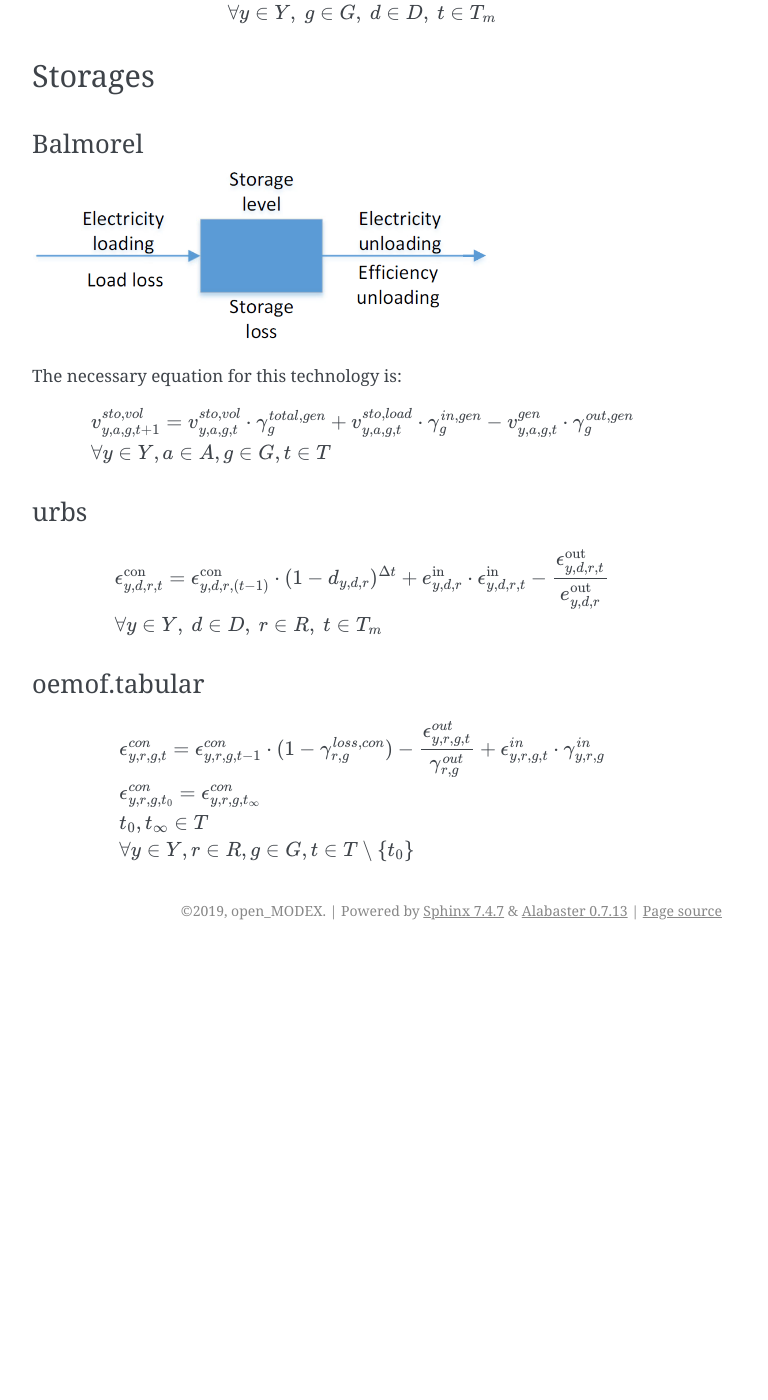
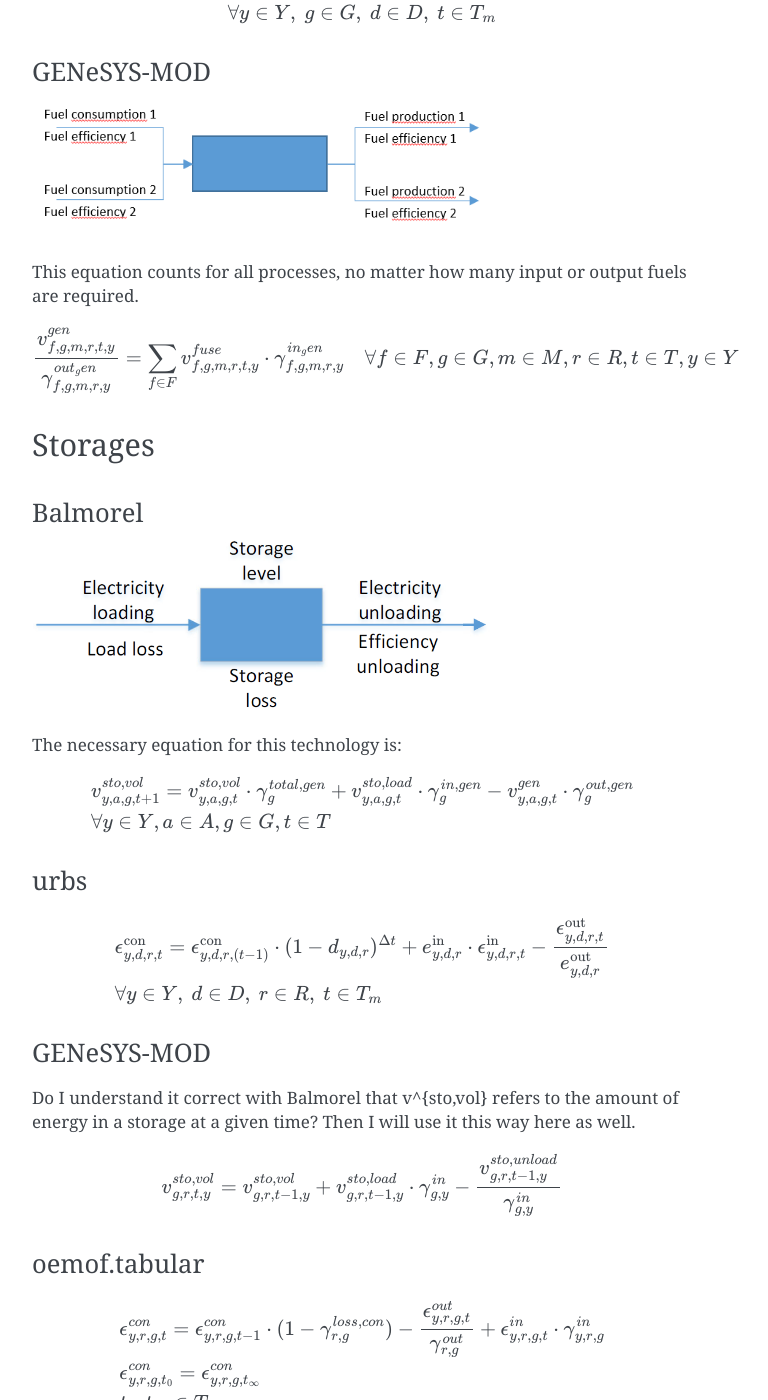
Before and after one commit to open-modex/mathematical-documentation, a Sphinx documentation site: the page built from doc/source/frameworks/technologies.rst, in a window 1280 px wide and 1400 px high, scrolled down 4132 px. Shown: the whole window, without its empty margins (388-1156 px from the left). Built offline with Sphinx 7.4.7, drawn with Linux system fonts in a browser that asks for light colours; before the commit the page ends 5082 px from its top, so only the background shows below that; some of the changed text lies outside the part shown.

Commit message:
Genesys-MOD Technologies

```diff
--- a/doc/source/frameworks/technologies.rst
+++ b/doc/source/frameworks/technologies.rst
@@ -192,6 +192,19 @@
     &\tau_{y,g,t}\leq \kappa_{y,g} \\
     &\forall y \in Y, ~g \in G, ~d \in D, ~t \in T_m
 
+
+GENeSYS-MOD
+'''''''''''
+
+.. image:: images/genesysmod_generic.png
+   :width: 70 %
+
+This equation counts for all processes, no matter how many input or output fuels are required.
+
+.. math::
+
+    &\frac{{v^{gen}_{f,g,m,r,t,y}}}{\gamma^{out_gen}_{f,g,m,r,y}} = \sum_{f\in F} v^{fuse}_{f,g,m,r,t,y} \cdot \gamma^{in_gen}_{f,g,m,r,y} \quad \forall f \in F, g \in G, m \in M, r \in R, t \in T, y \in Y\\
+
 Storages
 ********
 
@@ -215,6 +228,16 @@
     &\epsilon^{\text{con}}_{y,d,r,t}=\epsilon^{\text{con}}_{y,d,r,(t-1)}\cdot (1-d_{y,d,r})^{\Delta t}+e^{\text{in}}_{y,d,r}\cdot \epsilon^{\text{in}}_{y,d,r,t}- \frac{\epsilon^{\text{out}}_{y,d,r,t}}{e^{\text{out}}_{y,d,r}}\\
     &\forall y\in Y,~d\in D,~r\in R,~t\in T_m
 
+GENeSYS-MOD
+'''''''''''
+
+Do I understand it correct with Balmorel that v^{sto,vol} refers to the amount of energy in a storage at a given time? Then I will use it this way here as well.
+
+.. math::
+
+    &v^{sto,vol}_{g,r,t,y} = v^{sto,vol}_{g,r,t-1,y} + v^{sto,load}_{g,r,t-1,y}\cdot \gamma^{in}_{g,y} - \frac{v^{sto,unload}_{g,r,t-1,y}}{\gamma^{in}_{g,y}}\\
+
+
 
 oemof.tabular
 '''''''''''''
```
Also changed, not shown: doc/source/frameworks/images/genesysmod_generic.png (added).
